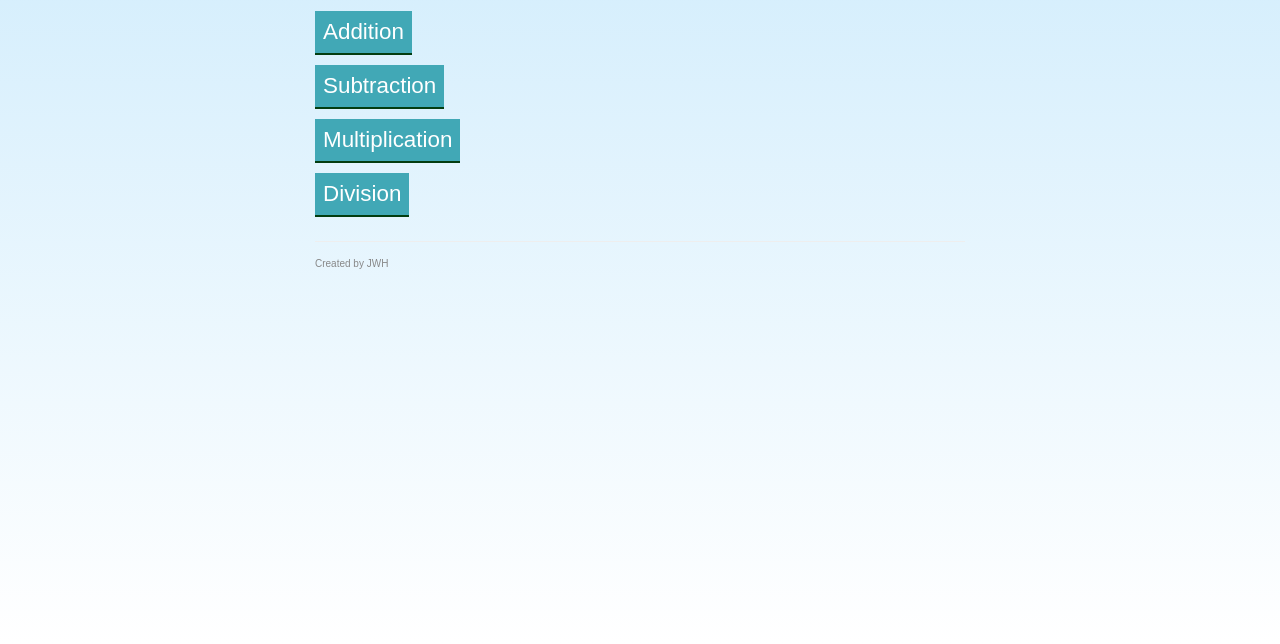
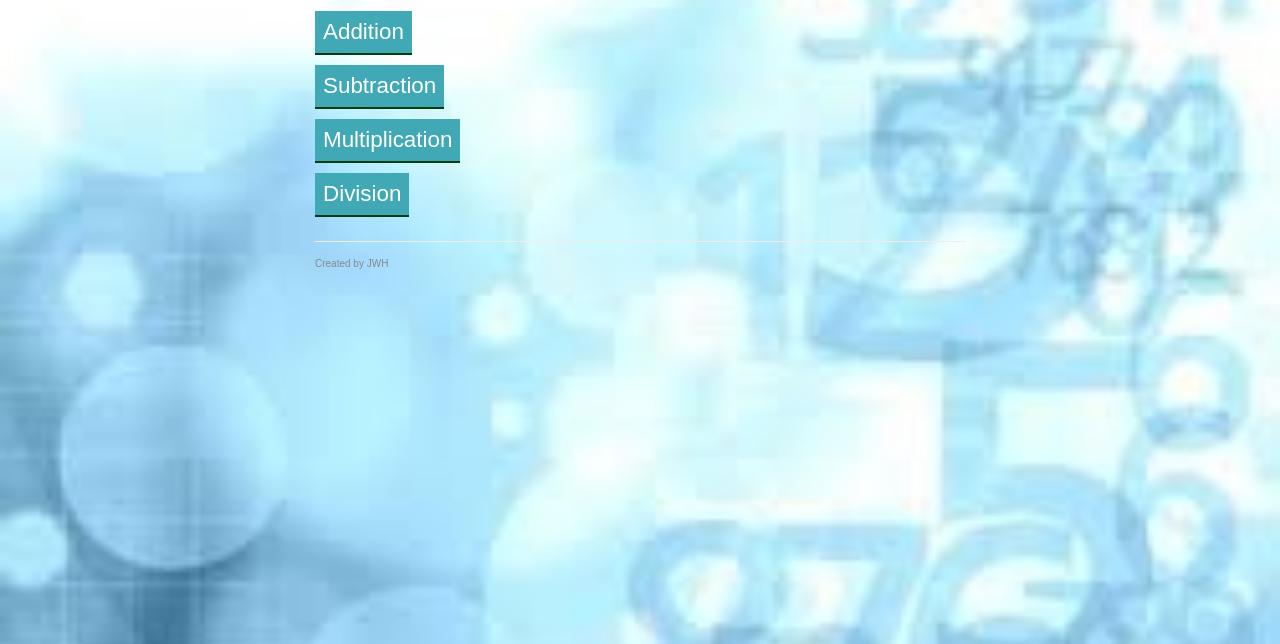
Before and after one commit to J-o-nathan/Maths-App2, a website: page public/index.html in a window 1280 px wide. Shown: the part 156-800 px from the top of the page. Drawn offline with Linux system fonts and the light colour scheme.

Commit message:
new background

```diff
--- a/public/styles.css
+++ b/public/styles.css
@@ -1,5 +1,4 @@
 body {
-    background: linear-gradient(to bottom, rgb(205, 235, 252), rgb(255, 255, 255)) ;
     color: #333333;
     font-family: Arial;
     max-width: 650px;
@@ -8,6 +7,8 @@ body {
     display: flex;
     flex-direction: column;
     min-height: 100vh;
+    background: url("./img/c.jpg");
+    background-size: cover;
 
 }
 
```
Also changed, not shown: public/img/c.jpg (added), 2 other files.
